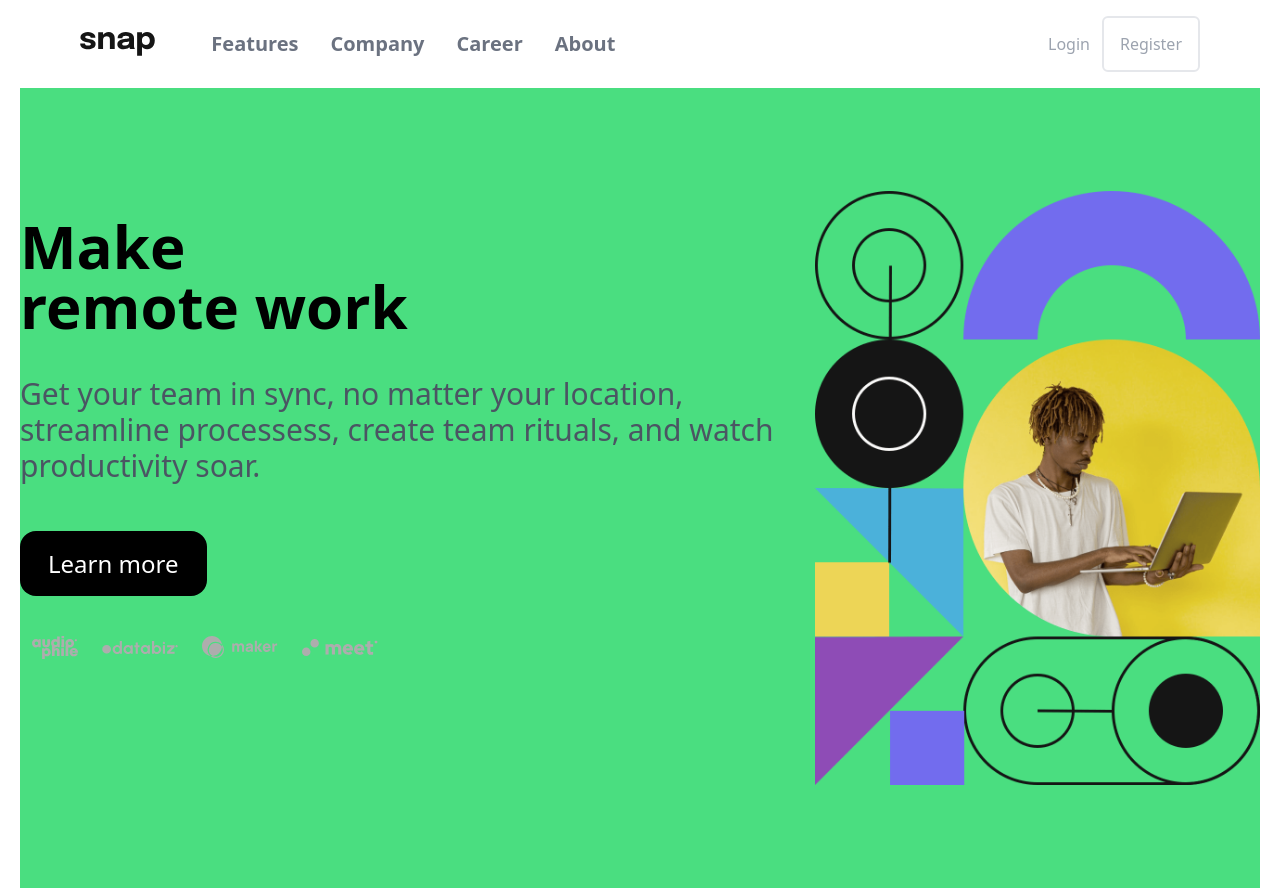
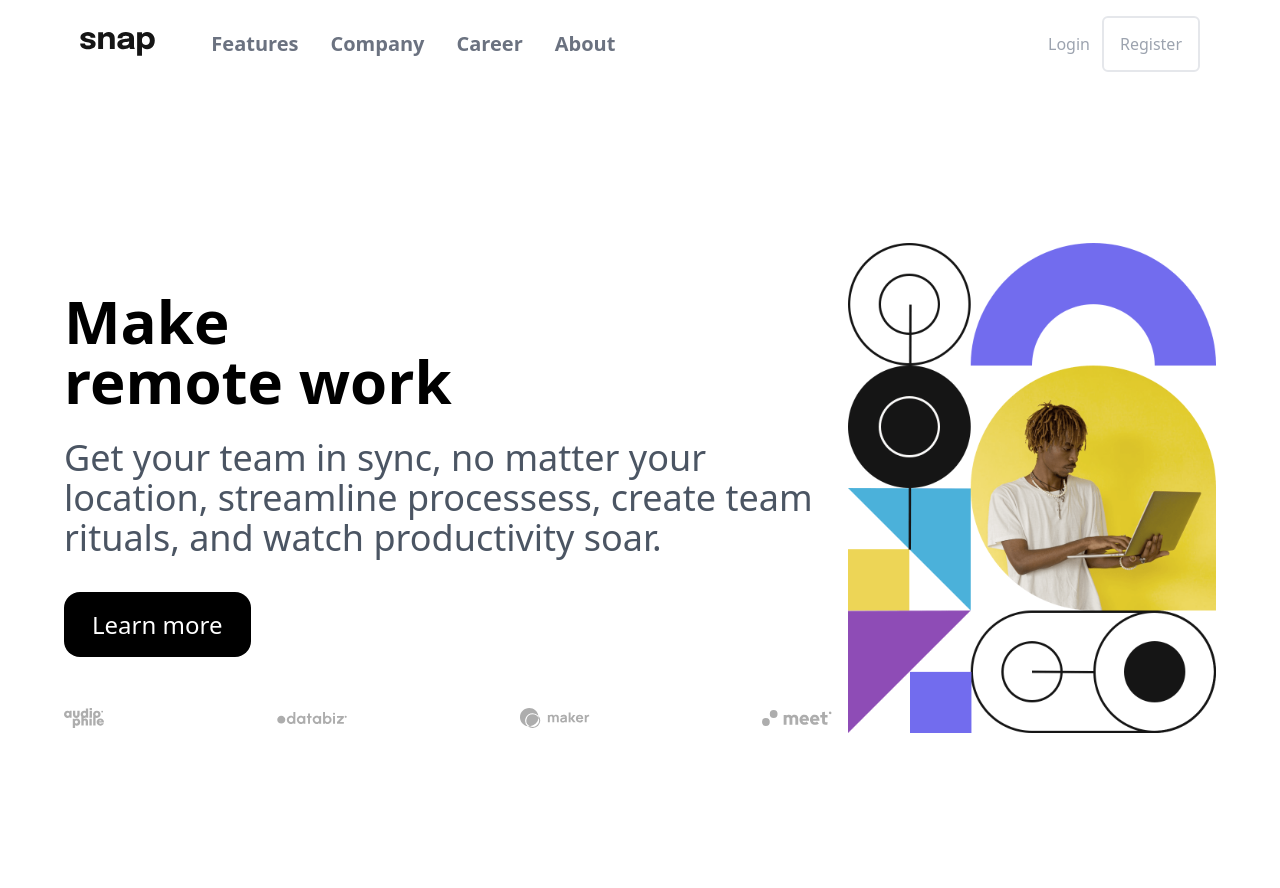
Before and after one commit to FullyAngozi/snap_landingpage, a React (Vite) app: page / in a window 1280 px wide. Built offline with nearby package versions, Linux system fonts and the light colour scheme.

Commit message:
almost completed

```diff
--- a/src/components/Hero.jsx
+++ b/src/components/Hero.jsx
@@ -8,14 +8,19 @@ import meet from "../assets/images/client-meet.svg";
 
 const Hero = () => {
   return (
-    <main className=" w-full h-screen">
-      <section className=" h-full flex flex-col md:hidden ">
-        <div className=" py-4">
-          <img src={heroimg} alt="" />
+    <main className=" w-full h-screen md:flex md:items-center">
+      <div className=" max-w-[1000px] md:max-w-[90%] h-[60%]   mx-auto  ">
+        <section className=" h-full flex flex-col md:flex-row-reverse  items-center gap-4">
+          <div className=" ">
+            <img src={heroimglarge} alt="" className=" w-full" />
           </div>
-        <section className=" max-w-[90%] mx-auto flex flex-col h-full text-center py-4 justify-evenly">
-          <h1 className=" text-6xl font-bold py-3">Make remote work</h1>
-          <p className=" text-4xl text-gray-600">
+          <div className=" max-w-[90%] flex flex-col  h-full ">
+            <section className="  mx-auto flex flex-col h-full text-center py-4 justify-evenly  md:items-start   ">
+              <div className=" md:text-left">
+                <h1 className=" text-6xl font-bold">Make </h1>
+                <h1 className=" text-6xl font-bold">remote work</h1>
+              </div>
+              <p className=" text-4xl text-gray-600 md:text-left ">
                 Get your team in sync, no matter your location, streamline
                 processess, create team rituals, and watch productivity soar.
               </p>
@@ -27,54 +32,16 @@ const Hero = () => {
                   Learn more
                 </a>
               </div>
-          <div className=" flex items-center  justify-between  ">
+            </section>
+            <div className=" flex items-center justify-between   ">
                 <img src={audiophile} alt="" style={{ width: 40 }} />
                 <img src={databiz} alt="" style={{ width: 70 }} />
                 <img src={maker} alt="" style={{ width: 70 }} />
                 <img src={meet} alt="" style={{ width: 70 }} />
             </div>
-        </section>
-      </section>
-
-      {/* large screen */}
-
-      <section className=" hidden md:flex h-full w-full justify-between items-center md:max-w-[900px]  xl:max-w-[1240px] mx-auto gap-5 py-28 bg-green-400 ">
-        <section className=" max-w-[90%] mx-auto flex flex-col  h-full py-4">
-          <h1 className=" text-6xl font-bold">Make </h1>
-          <h1 className=" text-6xl font-bold">remote work</h1>
-          <p className=" text-3xl text-gray-600 py-10">
-            Get your team in sync, no matter your location, streamline
-            processess, create team rituals, and watch productivity soar.
-          </p>
-          <div className=" py-6">
-            <a
-              href="3"
-              className=" py-4 px-7 text-2xl bg-black text-white rounded-2xl "
-            >
-              Learn more
-            </a>
-          </div>
-          <div className=" flex items-center mt-8  ">
-            <img
-              src={audiophile}
-              alt=""
-              style={{ width: 70 }}
-              className=" px-3"
-            />
-            <img
-              src={databiz}
-              alt=""
-              style={{ width: 100 }}
-              className=" px-3"
-            />
-            <img src={maker} alt="" style={{ width: 100 }} className=" px-3" />
-            <img src={meet} alt="" style={{ width: 100 }} className=" px-3" />
           </div>
         </section>
-        <div>
-          <img src={heroimglarge} alt="" />
       </div>
-      </section>
     </main>
   );
 };
```
Lines whose indentation alone changed are shown as unchanged.
